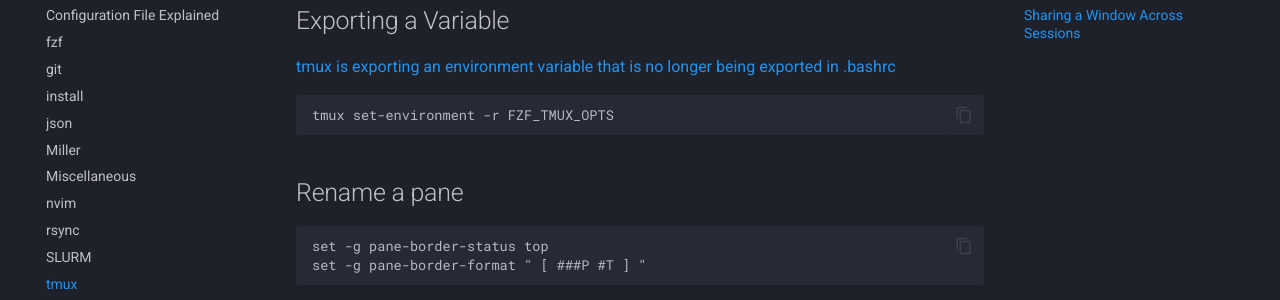
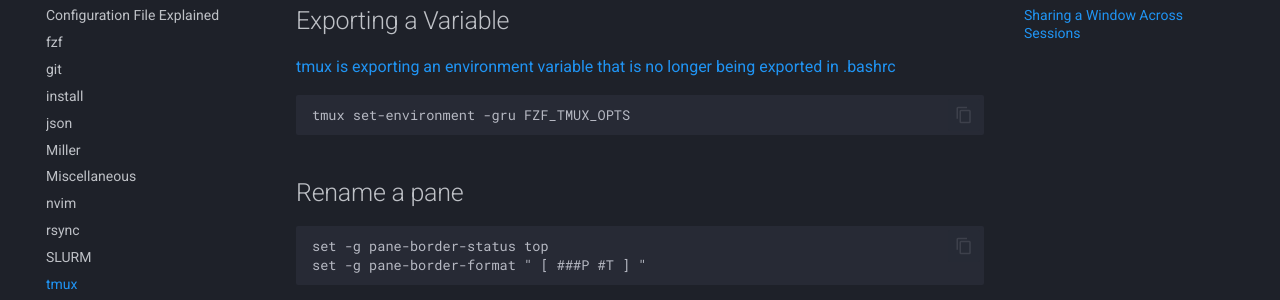
Before and after one commit to SamuelLarkin/config, an MkDocs documentation site: the page built from docs/tmux.md, in a window 1280 px wide. Shown: the part 177-477 px from the top of the page. Built offline with MkDocs 1.6.1 and Material for MkDocs 9.7.7, drawn with Linux system fonts in a browser that asks for light colours; comment, search, counter and statistics services are not loaded; the version menu is left out.

Commit message:
doc: updated how to unset an environment variable in tmux

````diff
--- a/docs/tmux.md
+++ b/docs/tmux.md
@@ -1,21 +1,25 @@
 # `tmux`
+
 ## Exporting a Variable
+
 [tmux is exporting an environment variable that is no longer being exported in .bashrc](https://superuser.com/questions/1216492/tmux-is-exporting-an-environment-variable-that-is-no-longer-being-exported-in-b)
-```
-tmux set-environment -r FZF_TMUX_OPTS
+
+```sh
+tmux set-environment -gru FZF_TMUX_OPTS
 ```
 
 ## Rename a pane
-```
+
+```tmux
 set -g pane-border-status top
 set -g pane-border-format " [ ###P #T ] "
 ```
-```
+
+```tmux
 CTRL+b + :
 select-pane -T "title"
 ```
 
-
 ## Sharing a Window Across Sessions
 
 To share a window between two sessions: `tmux link-window -s <src-window> -t <dst-window>`
````
